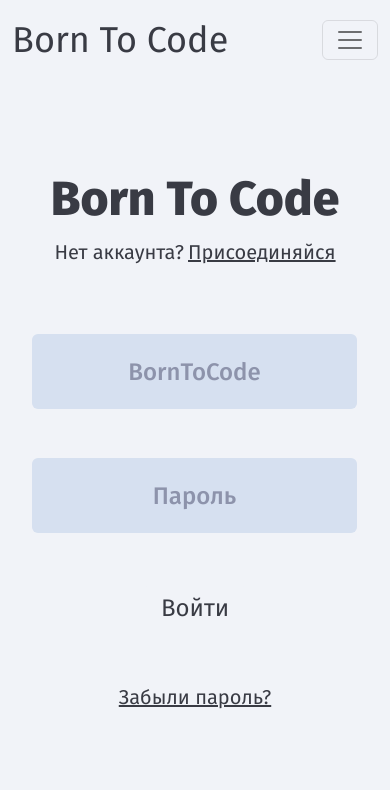
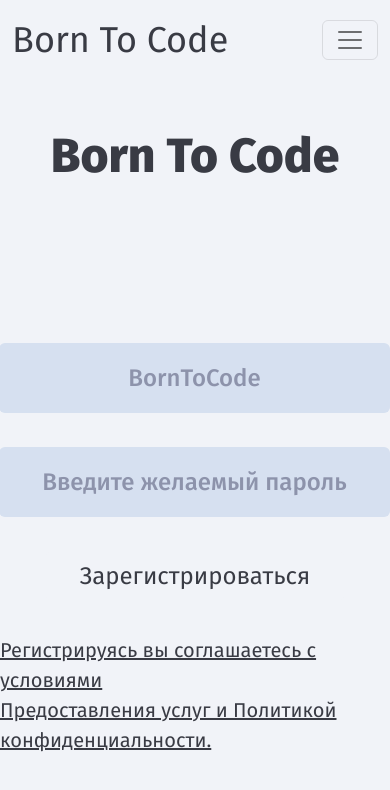
Before and after one commit to BornToCodeStudio/frontend, a Vue app: page / in a window 390 px wide. Shown: the top 790 px of the page. Built offline with nearby package versions, Linux system fonts and the light colour scheme.

Commit message:
SignUpView Update
Прошу проверить мое адаптивную верстку)

```diff
--- a/package.json
+++ b/package.json
@@ -14,6 +14,9 @@
   "dependencies": {
     "@popperjs/core": "^2.11.7",
     "bootstrap": "^5.2.3",
+    "codemirror": "^6.0.1",
+    "coverage": "^0.4.1",
+    "dist": "^0.1.2",
     "pinia": "^2.0.36",
     "sass": "^1.62.1",
     "swiper": "^9.3.2",
@@ -34,7 +37,7 @@
     "npm-run-all": "^4.1.5",
     "prettier": "^2.8.8",
     "typescript": "~5.0.4",
-    "vite": "^4.3.5",
+    "vite": "^4.3.9",
     "vue-tsc": "^1.6.4"
   }
 }
--- a/src/App.vue
+++ b/src/App.vue
@@ -2,12 +2,13 @@
 import { RouterLink, RouterView } from 'vue-router'
 import NavBar from './components/NavBar.vue'
 import SignInView from './views/SignInView.vue'
+import SignUpView from './views/SignUpView.vue'
 </script>
 
 <template>
   <main class="d-flex flex-column">
     <NavBar />
-    <SignInView class="r" />
+    <SignUpView class="r" />
   </main>
 </template>
 
--- /dev/null
+++ b/src/views/SignUpView.vue
@@ -0,0 +1,186 @@
+<script setup lang="ts">
+</script>
+
+<template>
+<div class="auth d-flex justify-content-center align-items-center">
+    <div class="left d-flex flex-column align-items-center justify-content-between">
+        <h1 class="big-title mt-5">Born To Code</h1>
+    </div>
+    <div class="center-line"></div>
+    <div class="right d-flex flex-column align-items-center justify-content-between">
+        <div class="login-input input-group">
+            <div class="image input-group-text justify-content-center" id="basic-addon1">
+                <img src="../assets/avatar_gray.png" />
+            </div>
+            <input type="text" class="form-control" placeholder="BornToCode" aria-label="BornToCode" aria-describedby="basic-addon1">
+        </div>
+        <div class="pwd-input input-group">
+            <div class="image input-group-text justify-content-center" id="basic-addon1">
+                <img src="../assets/key_gray.png" />
+            </div>
+            <input type="text" class="form-control" placeholder="Введите желаемый пароль" aria-label="Пароль" aria-describedby="basic-addon1">
+        </div>
+        <button class="sign-up-button btn btn-light">
+            <span>Зарегистрироваться</span>
+        </button>
+        <a href="#" class="forgot-pwd mb-5">Регистрируясь вы соглашаетесь с условиями
+                                            <br>Предоставления услуг и Политикой конфиденциальности.</a>
+    </div>
+</div>
+</template>
+
+<style scoped lang="scss">
+.sign-up-button {
+    background-color: #F1F3F8;
+    border-color: #F1F3F8;
+    font-size: 18px;
+    color: #393B44;
+    width: 300px;
+    font-size: 24px;
+
+    img {
+        width: 20px;
+        height: 20px;
+    }
+
+    &:hover {
+        @media (min-width: 1024px) {
+            background-color: #F1F3F8;
+            -webkit-box-shadow: 0px 5px 10px 2px rgba(57, 59, 68, 0.2);
+            -moz-box-shadow: 0px 5px 10px 2px rgba(57, 59, 68, 0.2);
+            box-shadow: 0px 5px 10px 2px rgba(57, 59, 68, 0.2);
+        }
+    }
+}
+
+.auth {
+    gap: 100px;
+
+    @media (max-width: 992px) {
+        flex-direction: column;
+        gap: 0;
+    }
+}
+
+.image {
+    background-color: #D6E0F0;
+    border: none;
+    box-shadow: none;
+    width: 75px;
+
+    @media (max-width: 992px) {
+
+    }
+
+    img {
+        width: 24px;
+        height: 24px;
+    }
+}
+
+.form-control {
+    background-color: #D6E0F0;
+    border-left: 0;
+    border: none;
+    box-shadow: none;
+    font-weight: 500;
+    width: 325px;
+    height: 70px;
+    font-size: 24px;
+    padding-left: 0;
+
+    &:focus {
+        border: none;
+        box-shadow: none;
+    }
+
+    &::placeholder {
+        color: #8D93AB;
+        font-weight: 500;
+    }
+}
+
+.left {
+    height: 511px;
+
+    .big-title {
+        font-weight: 700;
+        font-size: 96px;
+        width: 215px;
+        text-align: center;
+        color: #393B44;
+
+        @media (max-width: 995px) {
+            font-size: 48px;
+            width: 100%;
+        }
+    }
+}
+
+.right {
+    height: 560px;
+
+    .login-input {
+        margin-top: 100px;
+    }
+
+    @media (max-width: 995px) {
+        justify-content: space-between !important;
+        height: 800px;
+
+        @mixin small-input {
+            width: 100%;
+
+            input {
+                padding: 10px;
+                text-align: center;
+
+                border-radius: 0.375rem !important;
+            }
+
+            .image {
+                display: none;
+                position: absolute;
+                opacity: 0;
+            }
+        }
+
+        .login-input {
+            margin-top: 0;
+
+            @media (max-width: 470px) {
+                @include small-input();
+            }
+        }
+
+        .pwd-input {
+            @media (max-width: 470px) {
+                @include small-input();
+            }
+        }
+
+        .forgot-pwd {
+            margin-bottom: 0 !important;
+        }
+    }
+}
+
+.center-line {
+    width: 4px;
+    height: 511px;
+    background-color: #393B44;
+    border-radius: 5px;
+
+    @media (max-width: 992px) {
+        display: none;
+        position: absolute;
+        opacity: 0;
+    }
+}
+
+.forgot-pwd {
+    text-decoration: underline;
+    color: #393B44;
+    font-size: 20px;
+}
+</style>
```
Also changed, not shown: 1 other file (tests, documents, lock files or other folders).
